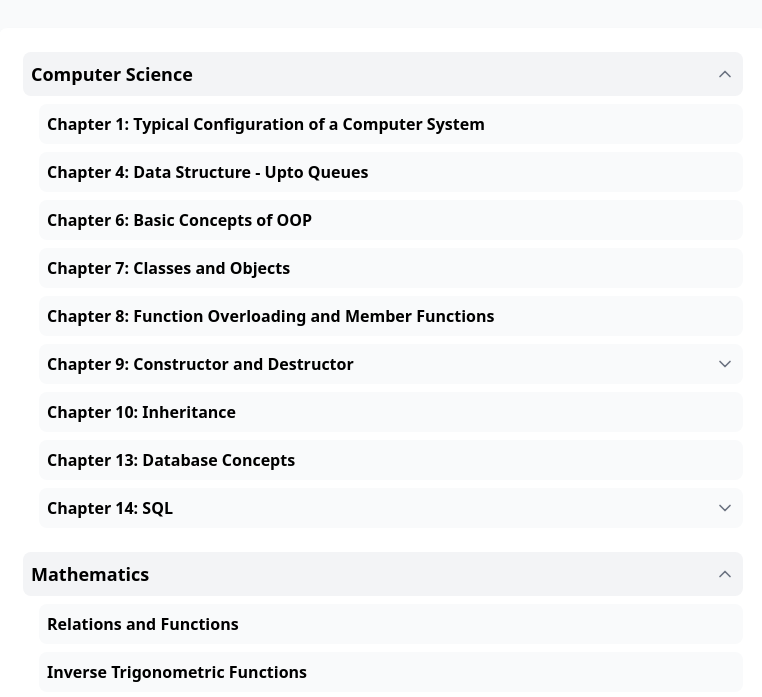
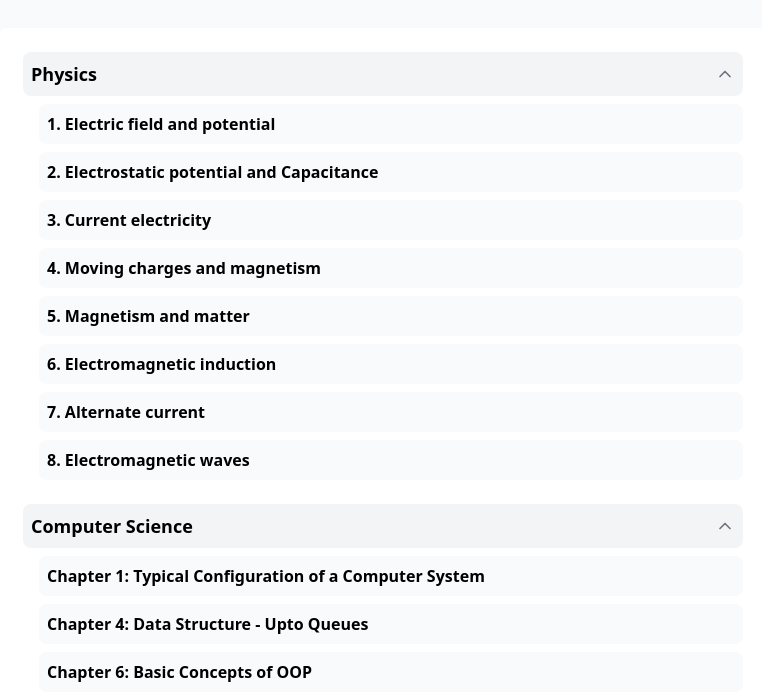
Before and after one commit to man00e/puc-time-table, a plain HTML site: page portions.html in a window 1280 px wide. Shown: the part 88-785 px from the top of the page, without its empty margins (257-1019 px from the left). Drawn offline with nearby package versions, Linux system fonts and the light colour scheme.

Commit message:
Update portions.html

```diff
--- a/portions.html
+++ b/portions.html
@@ -17,6 +17,43 @@
 
     <script>
         const subjects = [
+            {
+                name: "Physics",
+                chapters: [
+                    {
+                        name: "1. Electric field and potential",
+                        topics: []
+                    },
+                    {
+                        name: "2. Electrostatic potential and Capacitance",
+                        topics: []
+                    },
+                    {
+                        name: "3. Current electricity",
+                        topics: []
+                    },
+                    {
+                        name: "4. Moving charges and magnetism",
+                        topics: []
+                    },
+                    {
+                        name: "5. Magnetism and matter",
+                        topics: []
+                    },
+                    {
+                        name: "6. Electromagnetic induction",
+                        topics: []
+                    },
+                    {
+                        name: "7. Alternate current",
+                        topics: []
+                    },
+                    {
+                        name: "8. Electromagnetic waves",
+                        topics: []
+                    }
+                ]
+            },
             {
                 name: "Computer Science",
                 chapters: [
```
